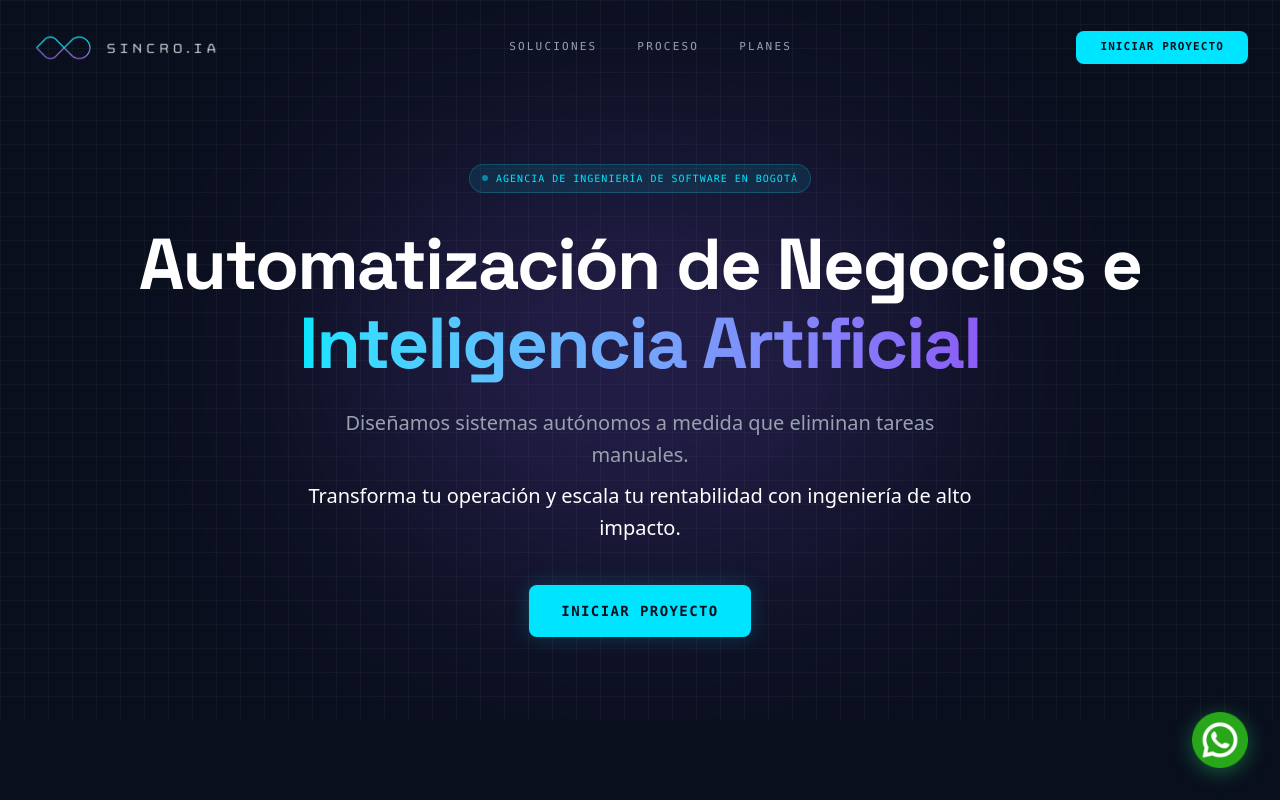
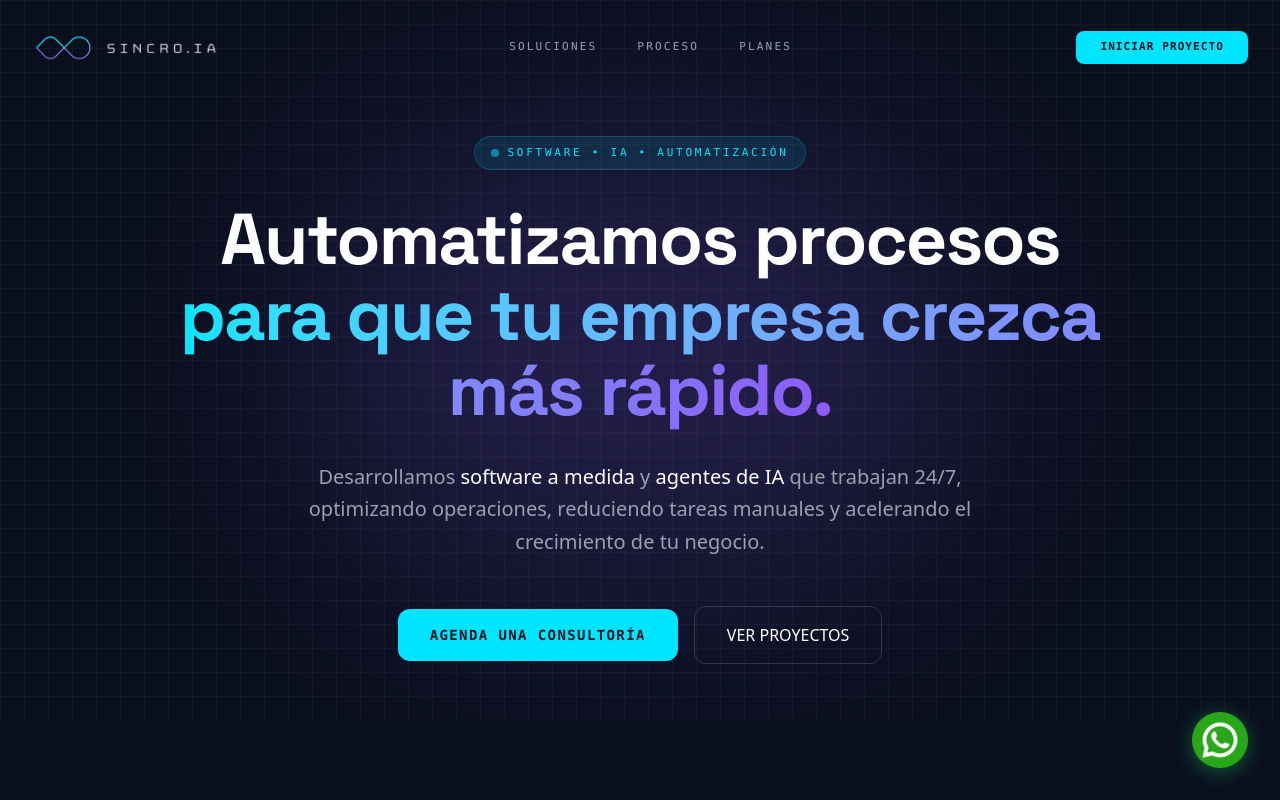
Before and after one commit to AlejoLamg/Sincria-, a Next.js app: page / in a window 1280 px wide. Shown: the top 800 px of the page. Built offline with nearby package versions, Linux system fonts and the light colour scheme.

Commit message:
cambio hero

```diff
--- a/app/layout.tsx
+++ b/app/layout.tsx
@@ -26,7 +26,7 @@ export const metadata: Metadata = {
   ],
   authors: [{ name: "Sincro Agency" }],
   openGraph: {
-    title: "Sincro.ia | Ecosistema de Automatización Total",
+    title: "SincroIA.LAT | Ecosistema de Automatización Total",
     description: "Portales web de rendimiento extremo y agentes IA autónomos que califican y cierran clientes en piloto automático.",
     url: "https://sincroia.lat",
     siteName: "SincroIA.lat",
--- a/components/layouts/HeroSection.tsx
+++ b/components/layouts/HeroSection.tsx
@@ -1,49 +1,76 @@
 export default function HeroSection() {
   return (
-    // 1. Semantic Section
     <section
       className="relative min-h-[90vh] flex items-center justify-center overflow-hidden bg-brand-navy pt-20"
-      aria-label="Introducción a servicios de automatización"
+      aria-label="Software a medida y automatización con Inteligencia Artificial"
     >
+      {/* Background */}
+      <div className="absolute inset-0 z-0 pointer-events-none">
+        <div className="absolute inset-0 bg-[linear-gradient(to_right,#80808012_1px,transparent_1px),linear-gradient(to_bottom,#80808012_1px,transparent_1px)] bg-[size:24px_24px]" />
 
-      {/* GRILLA TÉCNICA Y GLOW */}
-      <div className="absolute inset-0 z-0 pointer-events-none">
-        <div className="absolute inset-0 bg-[linear-gradient(to_right,#80808012_1px,transparent_1px),linear-gradient(to_bottom,#80808012_1px,transparent_1px)] bg-[size:24px_24px]"></div>
-        <div className="absolute left-1/2 top-1/2 -translate-x-1/2 -translate-y-1/2 h-[400px] w-[600px] rounded-full bg-brand-violet opacity-20 blur-[120px]"></div>
+        <div className="absolute left-1/2 top-1/2 -translate-x-1/2 -translate-y-1/2 h-[420px] w-[650px] rounded-full bg-brand-violet opacity-20 blur-[120px]" />
       </div>
 
-      <div className="relative z-10 max-w-7xl mx-auto px-4 sm:px-6 lg:px-8 text-center">
+      <div className="relative z-10 max-w-5xl mx-auto px-6 text-center">
 
-        {/* GANCHO SEO: Especificidad técnica */}
-        <div className="inline-flex items-center gap-2 px-3 py-1.5 rounded-full bg-brand-cyan/10 border border-brand-cyan/20 text-brand-cyan font-mono text-[10px] tracking-widest mb-8">
-          <span className="w-1.5 h-1.5 rounded-full bg-brand-cyan animate-pulse" aria-hidden="true"></span>
-          AGENCIA DE INGENIERÍA DE SOFTWARE EN BOGOTÁ
+        {/* Badge */}
+        <div className="inline-flex items-center gap-2 px-4 py-2 rounded-full bg-brand-cyan/10 border border-brand-cyan/20 text-brand-cyan font-mono text-[11px] tracking-[0.25em] uppercase mb-8">
+
+          <span
+            className="w-2 h-2 rounded-full bg-brand-cyan animate-pulse"
+            aria-hidden="true"
+          />
+
+          Software • IA • Automatización
+
         </div>
 
-        {/* TITULAR: Clarity + Keywords */}
-        <h1 className="text-4xl sm:text-6xl md:text-7xl font-extrabold tracking-tight text-white mb-6 font-space leading-[1.1]">
-          Automatización de Negocios e <br className="hidden md:block" />
+        {/* Headline */}
+
+        <h1 className="text-4xl sm:text-6xl md:text-7xl font-extrabold leading-[1.05] tracking-tight text-white font-space">
+
+          Automatizamos procesos
+
+          <br className="hidden md:block" />
+
           <span className="text-transparent bg-clip-text bg-gradient-to-r from-brand-cyan to-brand-violet">
-            Inteligencia Artificial
+
+            para que tu empresa crezca más rápido.
+
           </span>
+
         </h1>
 
-        {/* SUBTÍTULO: Beneficio claro + Solución */}
-        <p className="mt-4 max-w-2xl mx-auto text-base md:text-xl text-gray-400 mb-10 font-sans leading-relaxed">
-          Diseñamos sistemas autónomos a medida que eliminan tareas manuales.
+        {/* Subtitle */}
 
-          <span className="block text-white mt-2 font-medium">Transforma tu operación y escala tu rentabilidad con ingeniería de alto impacto.</span>
+        <p className="mt-8 max-w-2xl mx-auto text-lg md:text-xl text-gray-400 leading-relaxed">
+
+          Desarrollamos <span className="text-white">software a medida</span> y
+          <span className="text-white"> agentes de IA</span> que trabajan 24/7,
+          optimizando operaciones, reduciendo tareas manuales y acelerando el crecimiento de tu negocio.
+
         </p>
 
         {/* CTA */}
-        <div className="flex flex-col sm:flex-row items-center justify-center gap-4">
+
+        <div className="mt-12 flex flex-col sm:flex-row justify-center items-center gap-4">
+
           <a
             href="#contacto"
-            className="w-full sm:w-auto px-8 py-4 rounded-lg bg-brand-cyan text-brand-navy font-mono text-sm tracking-widest font-bold hover:bg-white transition-all shadow-[0_0_20px_rgba(0,229,255,0.2)] hover:shadow-[0_0_30px_rgba(0,229,255,0.4)] active:scale-[0.98]"
+            className="w-full sm:w-auto px-8 py-4 rounded-xl bg-brand-cyan text-brand-navy font-bold font-mono tracking-widest text-sm transition-all duration-300 hover:bg-white hover:shadow-[0_0_35px_rgba(0,229,255,0.45)] active:scale-[0.98]"
           >
-            INICIAR PROYECTO
+            AGENDA UNA CONSULTORÍA
           </a>
+
+          <a
+            href="#proyectos"
+            className="w-full sm:w-auto px-8 py-4 rounded-xl border border-white/15 text-white hover:border-brand-cyan hover:text-brand-cyan transition-all duration-300"
+          >
+            VER PROYECTOS
+          </a>
+
         </div>
+
       </div>
     </section>
   );
--- a/components/layouts/admin/clientes/[id]/page.tsx
+++ b/components/layouts/admin/clientes/[id]/page.tsx
@@ -1,43 +1,59 @@
-import { supabase } from '@/lib/supabase';
-import Link from 'next/link';
+import Sidebar from '@/components/layouts/admin/Sidebar';
+import LeadsTable from '@/components/layouts/admin/LeadsTable';
+// Aquí importaremos los demás módulos luego
 
-export default async function DetalleClientePage({ params }: { params: { id: string } }) {
-  const { data: lead, error } = await supabase
-    .from('leads')
-    .select('*')
-    .eq('id', params.id)
-    .single();
+export default function DashboardPage() {
+  return (
+    <div className="min-h-screen flex bg-sincro-background text-white font-sans">
 
-  if (error || !lead) {
-    return <div className="text-white p-10">Cliente no encontrado.</div>;
-  }
+      {/* 1. Nuestro Sidebar actual (lo estilizaremos después) */}
+      <Sidebar />
 
-  return (
-    <div className="space-y-6 max-w-2xl mx-auto p-6 bg-neutral-900 rounded-xl border border-neutral-800">
-      <Link href="/admin" className="text-blue-400 hover:underline">← Volver al Dashboard</Link>
+      {/* Área Central Principal */}
+      <main className="flex-1 p-8 overflow-y-auto">
 
-      <h1 className="text-3xl font-bold text-white">{lead.nombre}</h1>
+        {/* Cabecera */}
+        <header className="flex justify-between items-end mb-8">
+          <div>
+            <h1 className="text-3xl font-bold tracking-tight">Welcome back, Alejandro 👋</h1>
+            <p className="text-neutral-400 mt-1 text-sm">Here's what's happening with your business today.</p>
+          </div>
+          {/* Botones de acción (Buscar, Notificaciones) irían aquí */}
+        </header>
 
-      <div className="grid grid-cols-1 md:grid-cols-2 gap-6">
-        <div className="p-4 bg-neutral-800 rounded-lg">
-          <p className="text-neutral-500 text-xs uppercase">Email</p>
-          <p className="text-white">{lead.email}</p>
+        {/* Espacio para las 4 Tarjetas de Métricas */}
+        <div className="grid grid-cols-1 md:grid-cols-4 gap-6 mb-8">
+           {/* Aquí crearemos los StatCards */}
+           <div className="h-32 bg-sincro-surface border border-sincro-border rounded-xl"></div>
+           <div className="h-32 bg-sincro-surface border border-sincro-border rounded-xl"></div>
+           <div className="h-32 bg-sincro-surface border border-sincro-border rounded-xl"></div>
+           <div className="h-32 bg-sincro-surface border border-sincro-border rounded-xl"></div>
         </div>
-        <div className="p-4 bg-neutral-800 rounded-lg">
-          <p className="text-neutral-500 text-xs uppercase">Teléfono</p>
-          <p className="text-white">{lead.telefono}</p>
+
+        {/* Pantalla Dividida: Leads vs Proyectos */}
+        <div className="grid grid-cols-1 lg:grid-cols-2 gap-6">
+
+          {/* Columna Izquierda: Nuestra tabla de Leads */}
+          <div className="bg-sincro-surface border border-sincro-border rounded-xl p-6">
+            <h2 className="text-lg font-semibold mb-6 flex items-center gap-2">
+              <span className="text-sincro-blue">🛡️</span> Leads Pipeline
+            </h2>
+            <LeadsTable />
+          </div>
+
+          {/* Columna Derecha: Proyectos (Próximo paso) */}
+          <div className="bg-sincro-surface border border-sincro-border rounded-xl p-6">
+            <h2 className="text-lg font-semibold mb-6 flex items-center gap-2">
+              <span className="text-neutral-400">📁</span> Active Projects
+            </h2>
+            {/* Aquí irá nuestro ProjectsWidget */}
+            <div className="h-64 flex items-center justify-center text-neutral-600 text-sm border border-dashed border-sincro-border rounded-lg">
+              Módulo de proyectos en construcción...
+            </div>
+          </div>
+
         </div>
-      </div>
-
-      <div className="p-4 bg-neutral-800 rounded-lg">
-        <p className="text-neutral-500 text-xs uppercase">Objetivo</p>
-        <p className="text-blue-400 font-semibold">{lead.objetivo}</p>
-      </div>
-
-      <div className="p-4 bg-neutral-800 rounded-lg">
-        <p className="text-neutral-500 text-xs uppercase">Comentarios adicionales</p>
-        <p className="text-white mt-1">{lead.comentarios || "Sin comentarios."}</p>
-      </div>
+      </main>
     </div>
   );
 }
```
